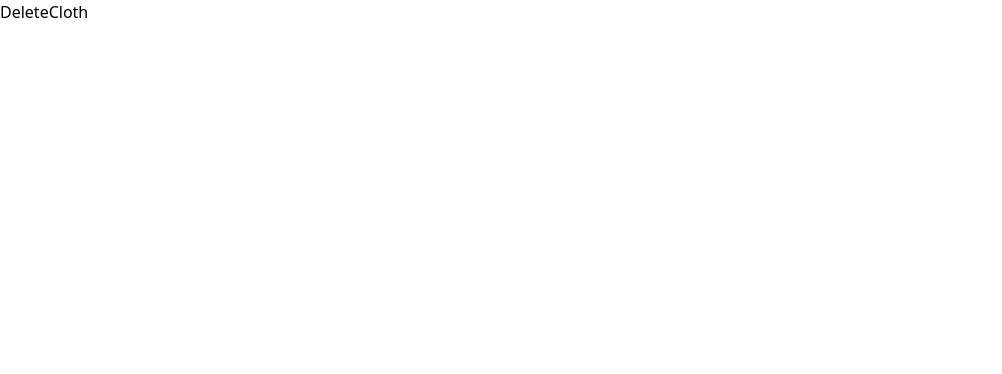
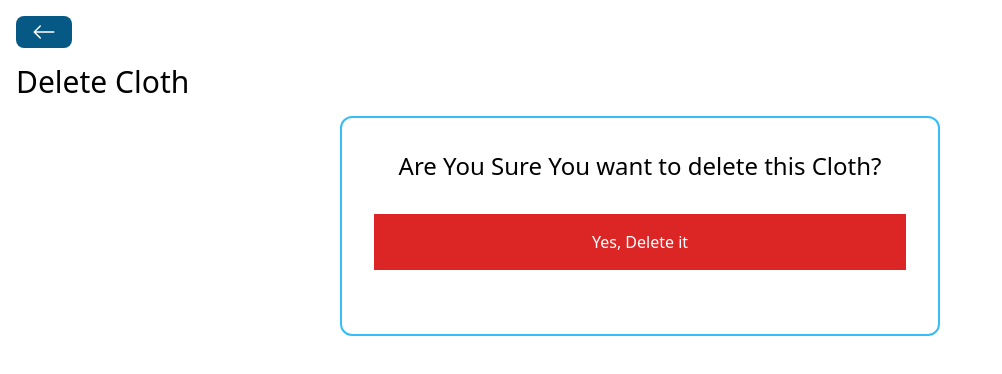
Before and after one commit to RayChan9123/Cloth_Store_Repo, a React (Vite) app in the folder Cloth Store Frontend/: page /clothes/delete/1 in a window 1280 px wide. Shown: the top 374 px of the page, without its empty margins (0-1002 px from the left). Built offline with nearby package versions, Linux system fonts and the light colour scheme.

Commit message:
"Added functionality to DeleteCloth component, including state for loading, API call to delete cloth, and UI elements for confirmation and deletion"

```diff
--- a/Cloth Store Frontend/src/pages/DeleteCloth.jsx
+++ b/Cloth Store Frontend/src/pages/DeleteCloth.jsx
@@ -1,9 +1,48 @@
-import React from 'react'
+import React, { useState } from 'react';
+import BackButton from '../components/BackButton';
+import Spinner from '../components/Spinner';
+import axios from 'axios';
+import { useNavigate, useParams } from 'react-router-dom';
 
 const DeleteCloth = () => {
+    const [loading, setLoading] = useState(false);
+    const navigate = useNavigate();
+    const { id } = useParams();
+
+
+    const handleDeleteCloth = () => {
+        setLoading(true);
+        axios
+            .delete(`http://localhost:4000/clothes/${id}`)
+            .then(() => {
+                setLoading(false);
+                alert('Cloth Deleted successfully', { variant: 'success' });
+                navigate('/');
+            })
+            .catch((error) => {
+                setLoading(false);
+                alert('An error happened. Please Check console');
+                console.log(error);
+            });
+    };
+
     return (
-        <div>DeleteCloth</div>
+        <div className='p-4'>
+            <BackButton />
+            <h1 className='text-3xl my-4'>Delete Cloth</h1>
+            {loading ? <Spinner /> : ''}
+            <div className='flex flex-col items-center border-2 border-sky-400 rounded-xl w-[600px] p-8 mx-auto'>
+                <h3 className='text-2xl'>Are You Sure You want to delete this Cloth?</h3>
+
+                <button
+                    className='p-4 bg-red-600 text-white m-8 w-full'
+                    onClick={handleDeleteCloth}
+                >
+                    Yes, Delete it
+                </button>
+            </div>
+        </div>
     )
 }
 
-export default DeleteCloth
+export default DeleteCloth;
```
